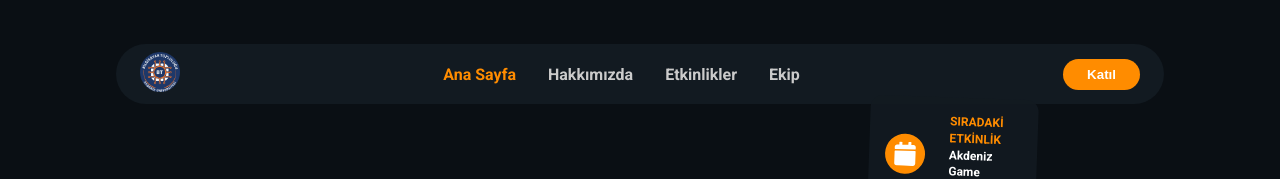
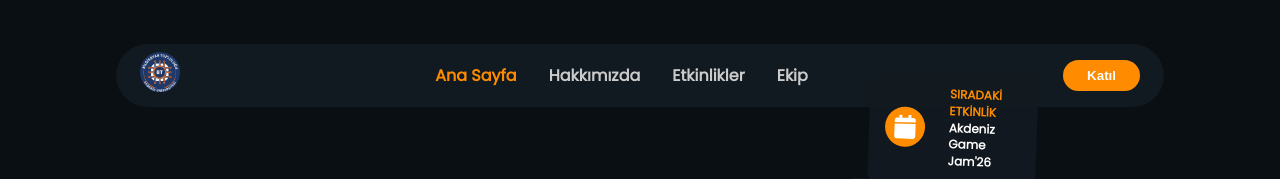
Before and after one commit to riavenn/bt-website, a React (Vite) app: page / in a window 1280 px wide. Shown: the top 179 px of the page. Built offline with nearby package versions, Linux system fonts and the light colour scheme.

Commit message:
Font is changed, margin-container value changed

```diff
--- a/index.html
+++ b/index.html
@@ -2,14 +2,14 @@
 <html lang="en">
   <head>
     <meta charset="UTF-8" />
-    <link rel="icon" type="image/svg+xml" href="/vite.svg" />
+    <link rel="icon" type="image/svg+xml" href="./public/images/logo.png" />
     <link rel="preconnect" href="https://fonts.googleapis.com" />
     <link rel="preconnect" href="https://fonts.gstatic.com" crossorigin />
     <link
-      href="https://fonts.googleapis.com/css2?family=Roboto:ital,wght@0,100..900;1,100..900&display=swap"
+      href="https://fonts.googleapis.com/css2?family=Poppins&display=swap"
       rel="stylesheet" />
     <meta name="viewport" content="width=device-width, initial-scale=1.0" />
-    <title>bt-website</title>
+    <title>Akdeniz Üniversitesi Bilgisayar Topluluğu</title>
   </head>
   <body>
     <div id="root"></div>
--- a/src/Components/HomeComponents/Navbar/Navbar.module.css
+++ b/src/Components/HomeComponents/Navbar/Navbar.module.css
@@ -1,4 +1,3 @@
-/* Genel Kapsayıcı */
 .container {
   width: 100%;
   padding-top: 20px;
@@ -12,8 +11,8 @@
   margin: auto;
   border-radius: calc(2 * var(--border-radius-xl));
   padding: var(--padding-sm) var(--padding-lg);
+  transition: all 0.3s ease;
   position: relative;
-  transition: all 0.3s ease;
 }
 
 .navbarLogoContainer {
@@ -21,7 +20,6 @@
   align-items: center;
 }
 
-/* Linkler */
 .navbarLinks {
   margin: auto;
   display: flex;
--- a/src/index.css
+++ b/src/index.css
@@ -10,7 +10,7 @@
   --box-shadow-primary: 0 5px 10px var(--primary-color);
   --box-shadow-secondary: 0 5px 10px var(--secondary-color);
   --box-shadow-green: 0 4px 14px 0 var(--brand-green);
-  --margin-container: 80px 250px;
+  --margin-container: 50px 250px;
   --gap-sm: 4px;
   --gap-md: 8px;
   --gap-lg: 16px;
@@ -39,7 +39,9 @@
 body {
   margin: 0;
   box-sizing: border-box;
-  font-family: "Roboto", sans-serif;
+  font-family: "Poppins", sans-serif;
+  font-weight: 400;
+  font-style: normal;
 }
 
 a {
```
